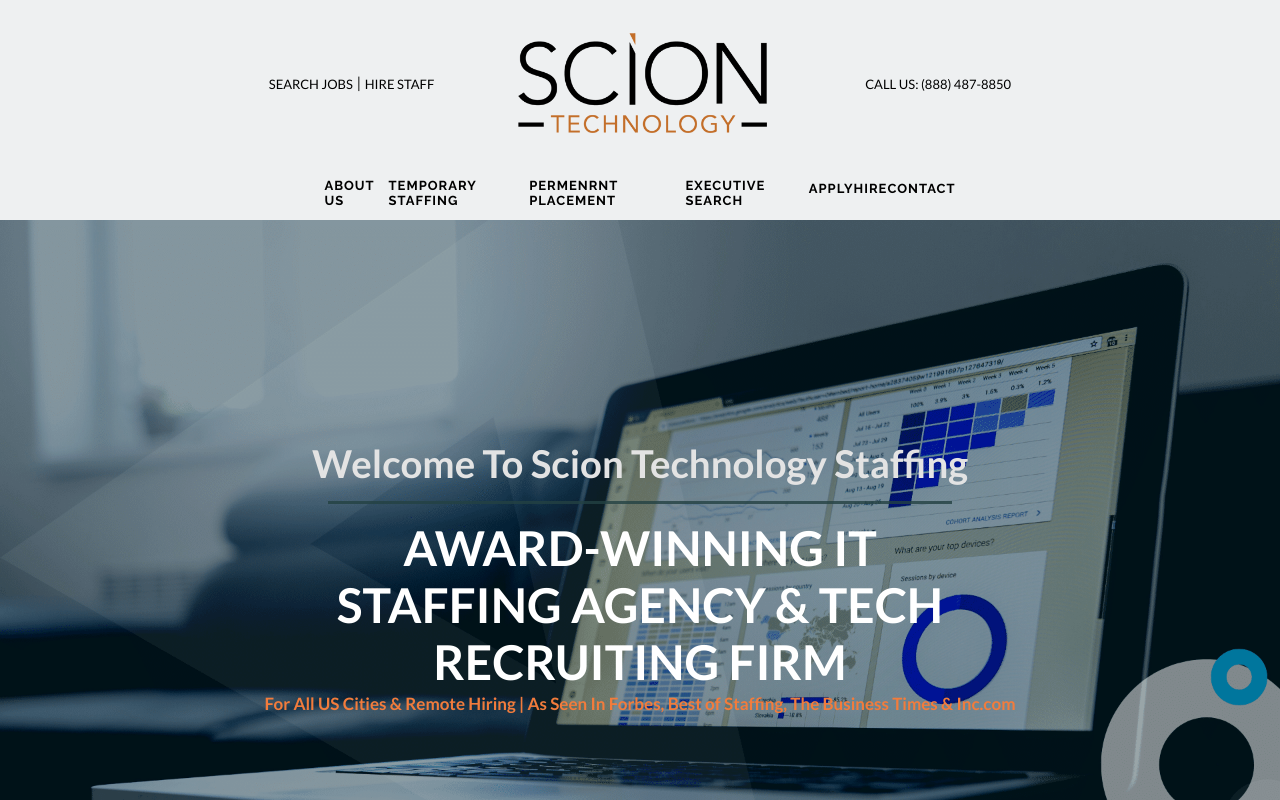
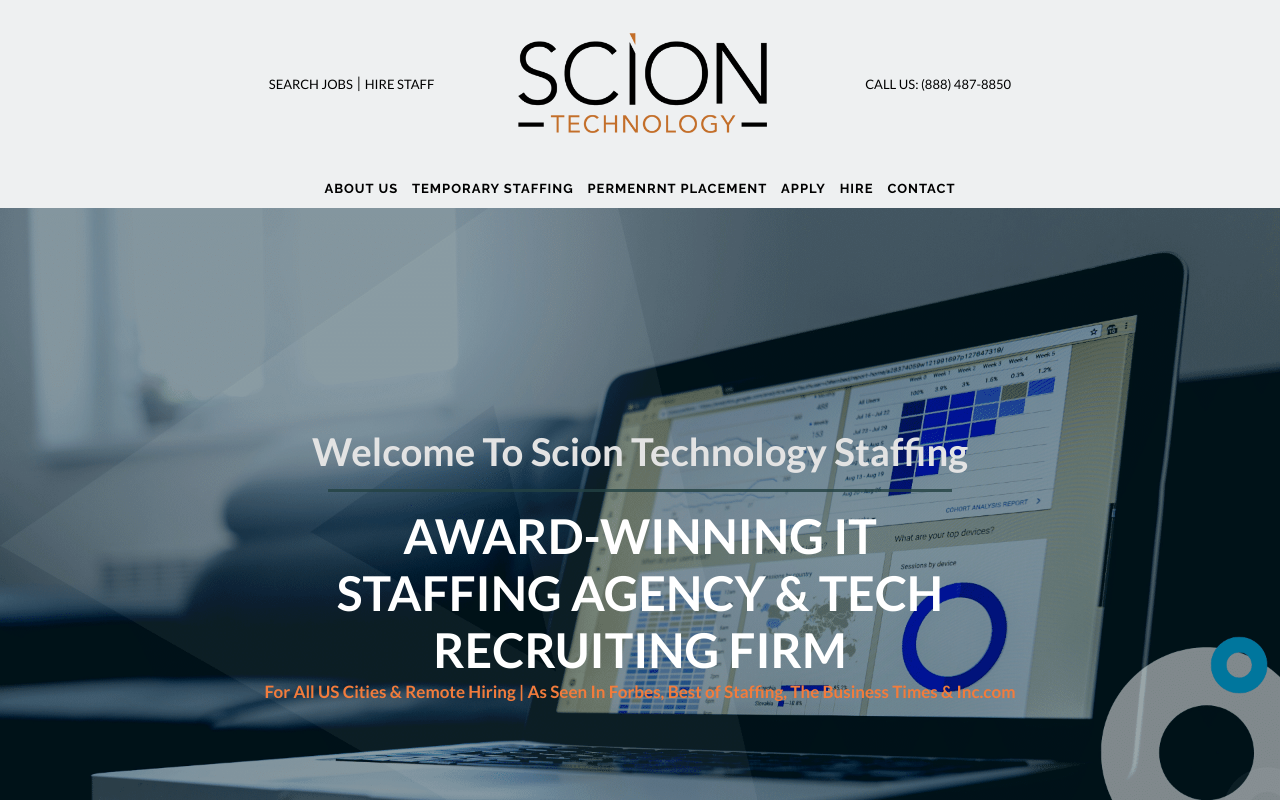
Before and after one commit to VikasBoudhTechSierra/scion-technical, a React (Create React App) app: page / in a window 1280 px wide. Shown: the top 800 px of the page. Built offline with nearby package versions, Linux system fonts and the light colour scheme.

Commit message:
removed the searched components

```diff
--- a/src/Components/Header/HeaderItems.js
+++ b/src/Components/Header/HeaderItems.js
@@ -2,10 +2,9 @@
   { id: 1, title: "about us", cName: "nav-item" },
   { id: 2, title: "temporary staffing", cName: "nav-item" },
   { id: 3, title: "permenrnt placement", cName: "nav-item" },
-  { id: 4, title: "executive search", cName: "nav-item" },
-  { id: 6, title: "apply", cName: "nav-item" },
-  { id: 7, title: "hire", cName: "nav-item" },
-  { id: 8, title: "contact", cName: "nav-item" },
+  { id: 4, title: "apply", cName: "nav-item" },
+  { id: 5, title: "hire", cName: "nav-item" },
+  { id: 6, title: "contact", cName: "nav-item" },
 ];
 
 export const aboutUsDrop = [
```
